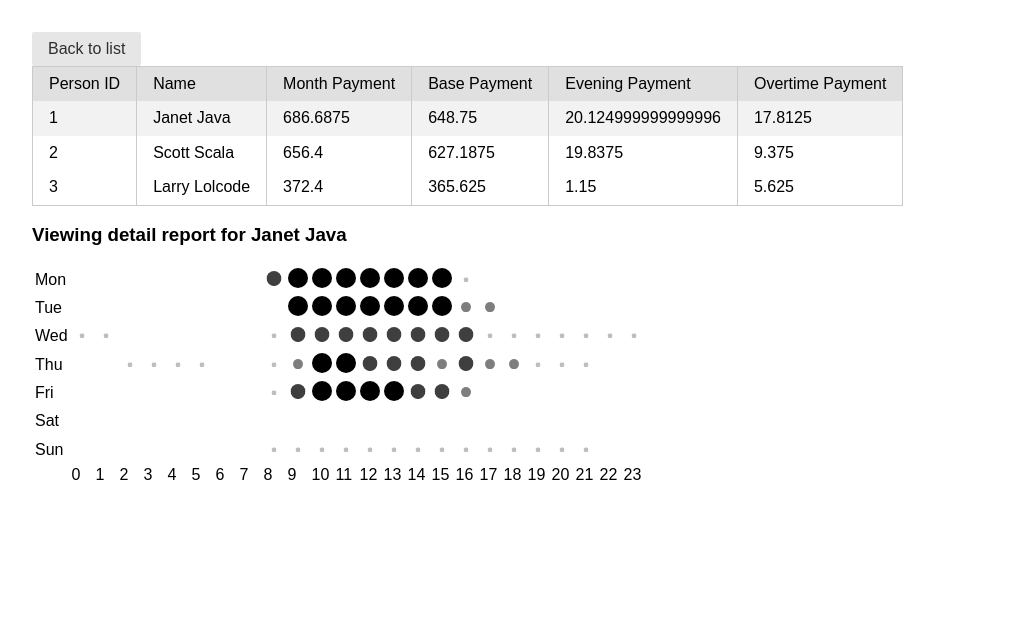
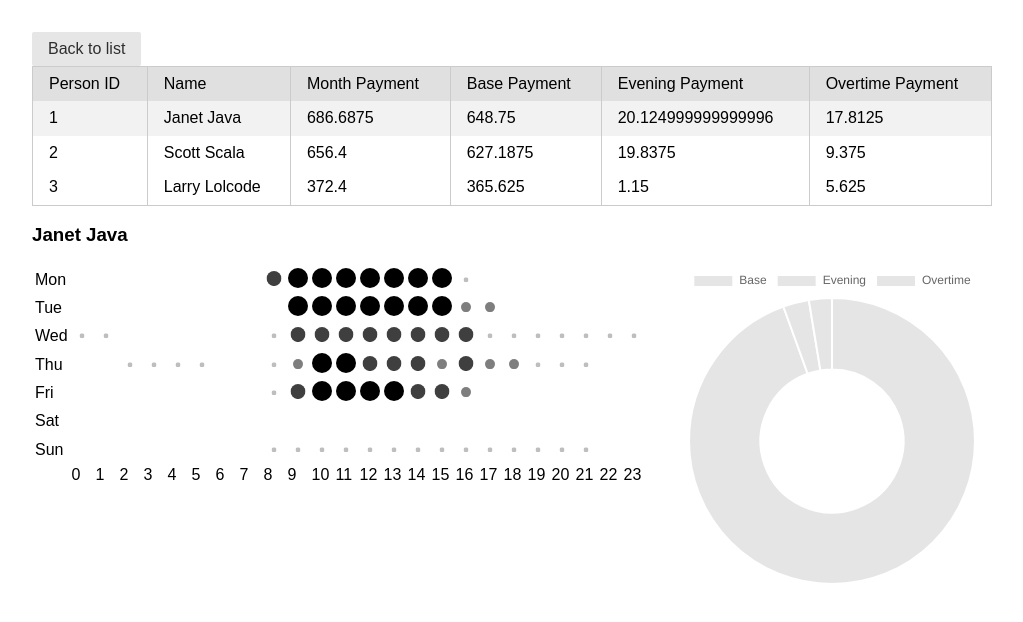
Before and after one commit to lewtds-hidden/wage-calculator, a Flask app: page /report/2014/3 in a window 1280 px wide. Shown: the top 622 px of the page, without its empty margins (128-1151 px from the left). Run offline with Flask 2, Linux system fonts and the light colour scheme; some libraries are stand-ins or nearby versions.

Commit message:
Add a pie chart to breakdown total month payment

```diff
--- a/templates/view_report.html
+++ b/templates/view_report.html
@@ -9,6 +9,10 @@ Wage Report {{report_name}}
 <style>
 .detail-report > * {
     display: none;
+}
+
+table.payment-summary {
+    width: 100%;
 }
 </style>
 {% endblock %}
@@ -44,9 +48,10 @@ Wage Report {{report_name}}
 <div class="detail-report">
     {% for person_id, _ in wage %}
     <div data-person-id="{{person_id}}">
-        <h3>Viewing detail report for {{wage_json[person_id]["name"]}}</h3>
+        <h3>{{wage_json[person_id]["name"]}}</h3>
 
-
+        <div class="pure-g">
+            <div class="pure-u-2-3">
                 <table>
                     {% for day in range(0, 7) %}
                     <tr>
@@ -69,16 +74,29 @@ Wage Report {{report_name}}
                     </tr>
                 </table>
             </div>
+            <div class="pure-u-1-3">
+                <div class="payment-breakdown-chart">
+                    <canvas width="400" height="400"></canvas>
+                </div>
+            </div>
+        </div>
+
+    </div>
     {% endfor %}
 </div>
 
 <script src="https://cdnjs.cloudflare.com/ajax/libs/Chart.js/2.7.0/Chart.bundle.min.js"></script>
+<script src="https://unpkg.com/vue"></script>
+
 <script>
     var wage = {{wage_json | tojson | safe}};
 
     var activeId = Object.keys(wage)[0];
     var $activeReport;
     var $activeSummaryRow;
+    var $detailReport = document.querySelector(".detail-report");
+    var $paymentSummary = document.querySelector("table.payment-summary");
+    var paymentBreakdownChart;
 
     viewDetail(activeId);
 
@@ -88,14 +106,36 @@ Wage Report {{report_name}}
         if ($activeReport)
             $activeReport.style.display = "none";
 
-        $activeReport = document.querySelector(".detail-report [data-person-id='" + activeId + "']");
+        $activeReport = $detailReport.querySelector("[data-person-id='" + activeId + "']");
         $activeReport.style.display = "block";
 
         if ($activeSummaryRow)
             $activeSummaryRow.className = "";
 
-        $activeSummaryRow = document.querySelector("table.payment-summary tr[data-person-id='" + activeId + "']");
+        $activeSummaryRow = $paymentSummary.querySelector("tr[data-person-id='" + activeId + "']");
         $activeSummaryRow.className = "pure-table-odd";
+
+        if (paymentBreakdownChart)
+            paymentBreakdownChart.destroy();
+
+        var ctx = $activeReport.querySelector(".payment-breakdown-chart canvas").getContext("2d");
+        paymentBreakdownChart = new Chart(ctx, {
+            type: 'doughnut',
+            data: {
+                datasets: [{
+                    data: [
+                        wage[personId].base_total,
+                        wage[personId].evening_total,
+                        wage[personId].overtime_total,
+                        ]
+                }],
+
+                labels: ["Base", "Evening", "Overtime"]
+            },
+            options: {
+                animation: {animateRotate: false}
+            }
+        });
     }
 </script>
 {% endblock %}
```
Lines whose indentation alone changed are shown as unchanged.
